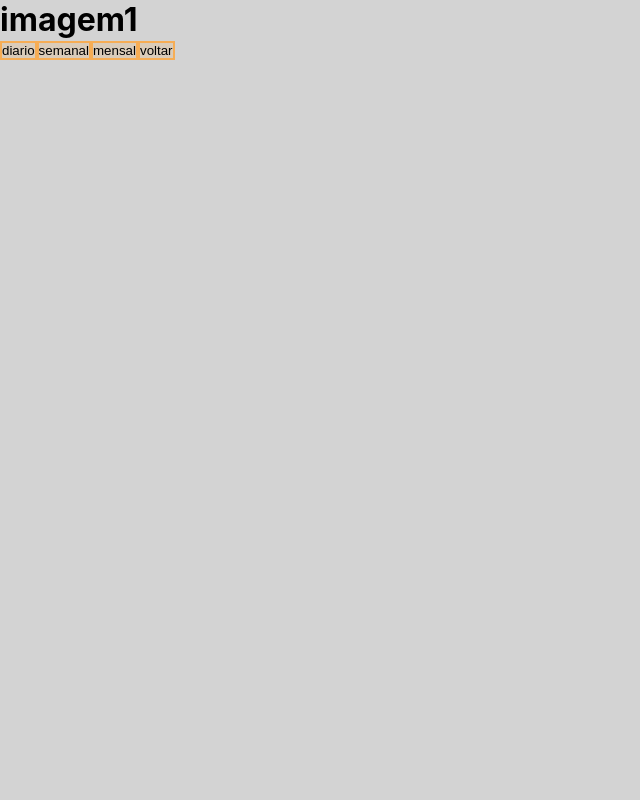
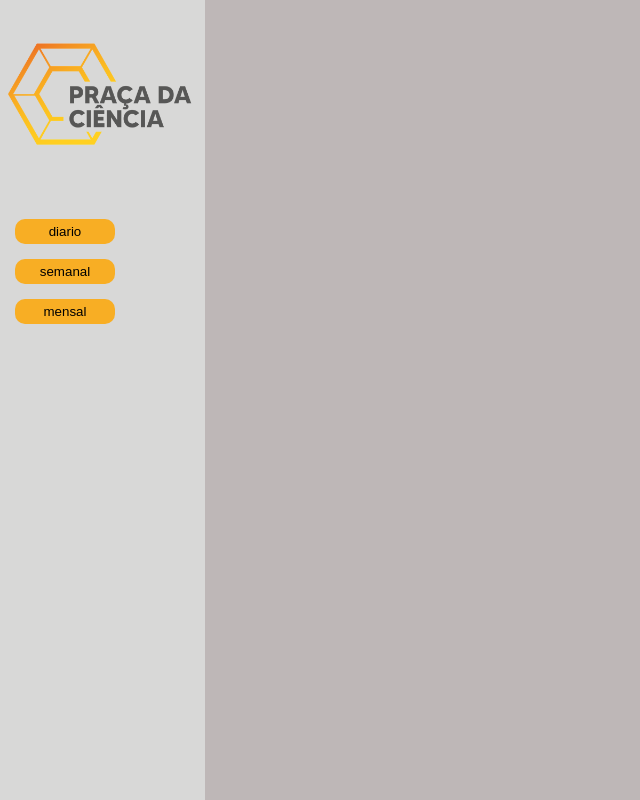
Before and after one commit to MentesInovadoras/PracaDaCiencia-FrontEnd, a React (Create React App) app in the folder praca-da-ciencia/: page /semanal in a window 1280 px wide. Shown: the whole page, without its empty margins (0-640 px from the left). Built offline with nearby package versions, Linux system fonts and the light colour scheme.

Commit message:
criação de tela semanal

```diff
--- a/praca-da-ciencia/src/geral/homePage/homePage.css
+++ b/praca-da-ciencia/src/geral/homePage/homePage.css
@@ -1,5 +1,5 @@
 body{
-   background-color: lightgray;
+   background-color: rgb(190, 183, 183);
 }
 
 #homePage{
--- a/praca-da-ciencia/src/gestaoVisitas/semanal/semanal.css
+++ b/praca-da-ciencia/src/gestaoVisitas/semanal/semanal.css
@@ -0,0 +1,44 @@
+.menu_vertical{
+    width: 16%;
+    height: 200%;
+    background-color: rgb(216, 216, 215);
+    position: fixed;
+    top: 0;
+    left: 0;
+}
+
+
+
+#imagemlogo img {
+    width: 200px;
+}
+
+#botao_diario , #botao_semanal, #botao_mensal {
+    display: block;
+    margin: 15px;
+
+}
+
+#botao_diario button{
+    border-radius: 10px;
+    width: 100px;
+    padding: 5px;
+    border: none;
+    background-color: rgb(248, 174, 36);
+}
+
+#botao_semanal button{
+    border-radius: 10px;
+    width: 100px;
+    padding: 5px;
+    border: none;
+    background-color: rgb(248, 174, 36);
+}
+
+#botao_mensal button{
+    border-radius: 10px;
+    width: 100px;
+    padding: 5px;
+    border: none;
+    background-color: rgb(248, 174, 36);
+}
--- a/praca-da-ciencia/src/gestaoVisitas/semanal/semanal.tsx
+++ b/praca-da-ciencia/src/gestaoVisitas/semanal/semanal.tsx
@@ -1,21 +1,38 @@
 import React from "react";
 import './semanal.css';
+import logoPraca from '../../assets/logo/mainWithText.png';
 
 const Semanal = () => {
     return (
-        <div>
-            <header>
-                <h1>imagem1</h1>
+            <header className="menu_vertical">
+                <div id="imagemlogo">
+                    <img src={logoPraca} alt="Logo" className="logo" />
+
+                </div>
+
+
                 <nav>
-                    <a href="diario"><button>diario</button></a>
-                    <a href="semanal"><button>semanal</button></a>
-                    <a href="mensal"><button>mensal</button></a>
-                    <a href="visitantes"><button>voltar</button></a>
+                    <div id="botao_diario">
+                        <a href="diario"><button>diario</button></a>
+
+                    </div>
+
+                    <div id="botao_semanal">
+                     <a href="semanal"><button>semanal</button></a>
+
+                    </div>
+
+                    <div id="botao_mensal">
+                        <a href="mensal"><button>mensal</button></a>
+
+                    </div>
+
+
                 </nav>
 
 
             </header>
-        </div>
+
     );
 
 }
```
